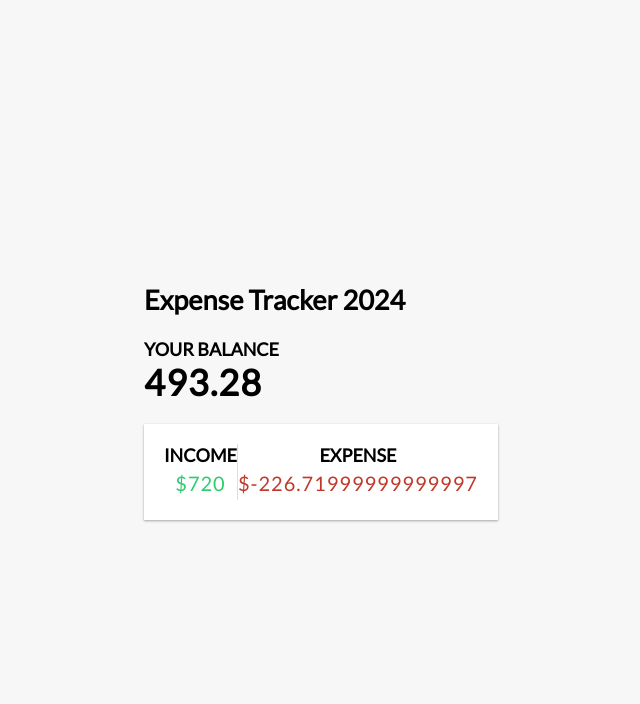
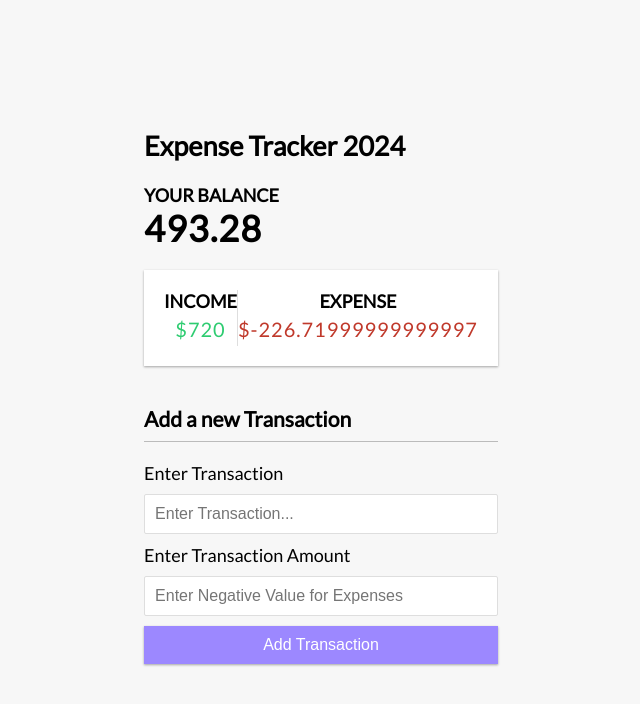
Before and after one commit to crobles-7/homework4, a Vue app: page / in a window 1280 px wide. Shown: the top 704 px of the page, without its empty margins (319-959 px from the left). Built offline with nearby package versions, Linux system fonts and the light colour scheme.

Commit message:
Finished addtransaction components

```diff
--- a/src/App.vue
+++ b/src/App.vue
@@ -2,6 +2,7 @@
   import Header from './components/Header.vue';
   import Balance from './components/Balance.vue';
   import IncomeExpenses from './components/IncomeExpenses.vue';
+  import AddTransaction from './components/AddTransaction.vue';
   import {computed, ref} from 'vue';
 
   const transactions = ref([
@@ -40,6 +41,7 @@
   <div id="container">
     <Balance :total="sum"></Balance>
     <IncomeExpenses :income="moneyIn" :expense="moneyOut"></IncomeExpenses>
+    <AddTransaction></AddTransaction>
   </div>
 
 
--- /dev/null
+++ b/src/components/AddTransaction.vue
@@ -0,0 +1,38 @@
+<script setup>
+    import { ref } from 'vue';
+    const text = ref('')
+    const amount = ref('')
+
+    const emit = defineEmits([
+        'transactioSubmitted'
+    ])
+
+    const onSubmit = () =>{
+        const transactionData ={
+            text: text.value,
+            amount: parseFloat(amount.value),
+        }
+        emit('transactioSubmitted', transactionData)
+
+        text.value = ''
+        amount.value = ''
+    }
+
+
+
+</script>
+
+<template>
+    <h3>Add a new Transaction</h3>
+    <form id="form" @submit.prevent="onSubmit">
+        <div id="form-control">
+            <label for="text">Enter Transaction</label>
+            <input type="text" id="text" v-model="text" placeholder="Enter Transaction..."></input>
+        </div>
+         <div id="form-control">
+            <label for="amount">Enter Transaction Amount</label>
+            <input type="text" id="amount" v-model="amount" placeholder="Enter Negative Value for Expenses"></input>
+        </div>
+        <button class="btn">Add Transaction</button>
+    </form>
+</template>
```
